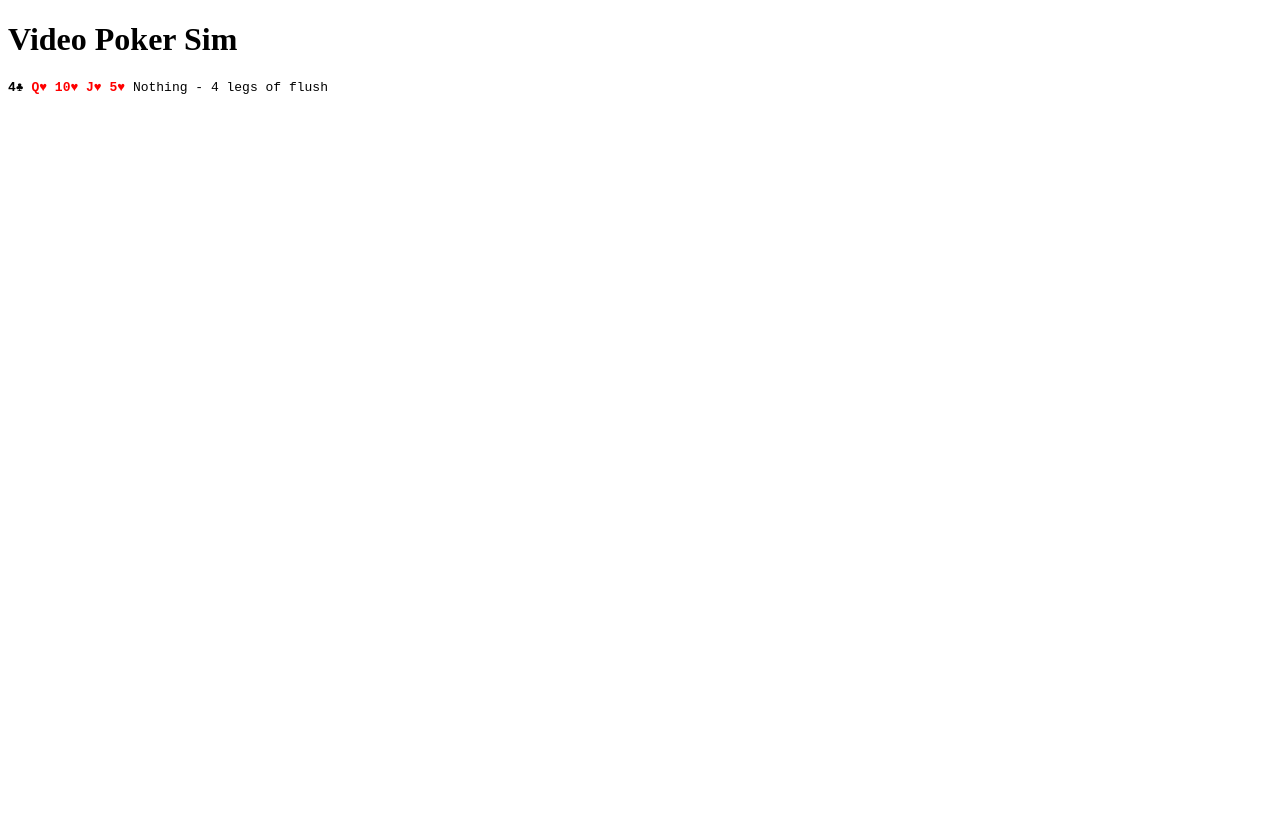
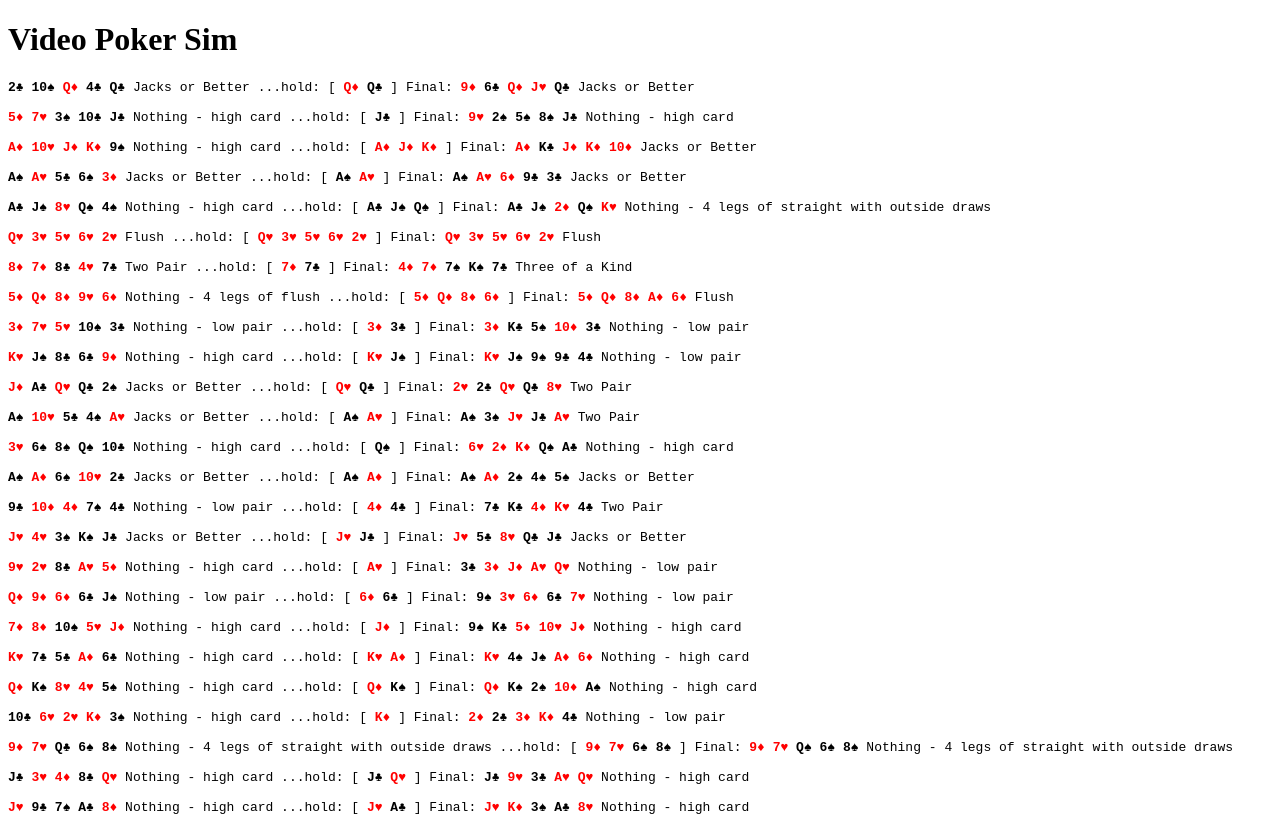
Before and after one commit to Frencil/video_poker_sim, a plain HTML site: page index.html in a window 1280 px wide. Shown: the top 818 px of the page. Drawn offline with Linux system fonts and the light colour scheme.

Commit message:
full redraw now working

```diff
--- a/index.html
+++ b/index.html
@@ -15,16 +15,34 @@ buildDeck();
 deck = shuffle(deck);
 
 // Deal and evaluate a thousand hands
-for (var hh = 0; hh < 1; hh++){
+for (var hh = 0; hh < 1000; hh++){
+
+  // Deal and evaluate
   deal();
   for (var i = 0; i < hand.length; i++){
     document.write(displayCard(hand[i]) + ' ');
   }
   evaluateHand();
+  document.write(odds[best_hand].name);
+
+  // Hold...
   odds[best_hand].hold();
+  document.write(' ...hold: [ ');
+  for (var i = 0; i < hold.length; i++){
+    if (hold[i]) document.write(displayCard(hand[i]) + ' ');
+  }
+  document.write(']');
+
+  // Hold, discard, redraw, re-evaluate
+  redraw();
+  document.write(' Final: ');
+  for (var i = 0; i < hand.length; i++){
+    document.write(displayCard(hand[i]) + ' ');
+  }
+  evaluateHand();
   document.write(odds[best_hand].name);
   document.write('<br><br>');
-  console.log(hold);
+
 }
 
 </script>
--- a/poker.js
+++ b/poker.js
@@ -34,6 +34,9 @@ odds.push({ name: 'Nothing',
             payout: 0,
             made: function () {
                 return true;
+            },
+            hold: function () {
+                return;
             }
           });
 
@@ -264,27 +267,42 @@ function resetEvaluations(){
     hands = new Array();
     hands[0]  = 0;
     best_hand = 0;
+    hold = new Array(0,0,0,0,0);
+}
+
+function drawOne(){
+    var card = deck.pop();
+    if (!deck.length){
+        deck = burn.slice(0);
+        burn = new Array();
+        shuffle(deck);
+    }
+    return card;
 }
 
 function deal(){
     resetHand();
-
+/*
     hand.push({ rank: 4, suit: 1 });
     hand.push({ rank: 12, suit: 3 });
     hand.push({ rank: 10, suit: 3 });
     hand.push({ rank: 11, suit: 3 });
     hand.push({ rank: 5, suit: 3 });
-/*
+*/
     // Fill the hand. If the deck runs empty shuffle the discard and continue.
     for (var h = 0; h < 5; h++){
-        if (!deck.length){
-            deck = burn;
-            burn = new Array();
-            shuffle(deck);
+        hand.push(drawOne());
+    }
+
+}
+
+function redraw(){
+    for (var h = 0; h < hand.length; h++){
+        if (!hold[h]){
+            var card = hand.splice(h,1,drawOne());
+            burn.push(card[0]);
         }
-        hand.push(deck.pop());
     }
-*/
 }
 
 function displayCard(card){
```
